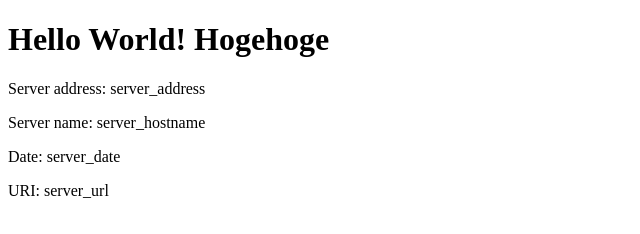
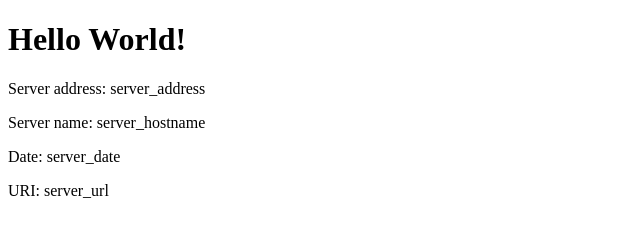
Before and after one commit to yshoji-shoji/eks-example, a plain HTML site: page src/index.html in a window 1280 px wide. Shown: the whole page, without its empty margins (0-640 px from the left). Drawn offline with Linux system fonts and the light colour scheme.

Commit message:
Revert "v2 updating home page"
This reverts commit 3db5b1b7ad2448c3177245c2ff3fae749e0feb05.

```diff
--- a/src/index.html
+++ b/src/index.html
@@ -1,12 +1,12 @@
 <!DOCTYPE html>
 <html>
 <head>
-  <title>Hello World hoge</title>
+  <title>Hello World</title>
 </head>
 
 <body>
 <div class="info">
-<h1>Hello World! Hogehoge</h1>
+<h1>Hello World!</h1>
 <p><span>Server&nbsp;address:</span> <span>server_address</span></p>
 <p><span>Server&nbsp;name:</span> <span>server_hostname</span></p>
 <p class="smaller"><span>Date:</span> <span>server_date</span></p>
```
